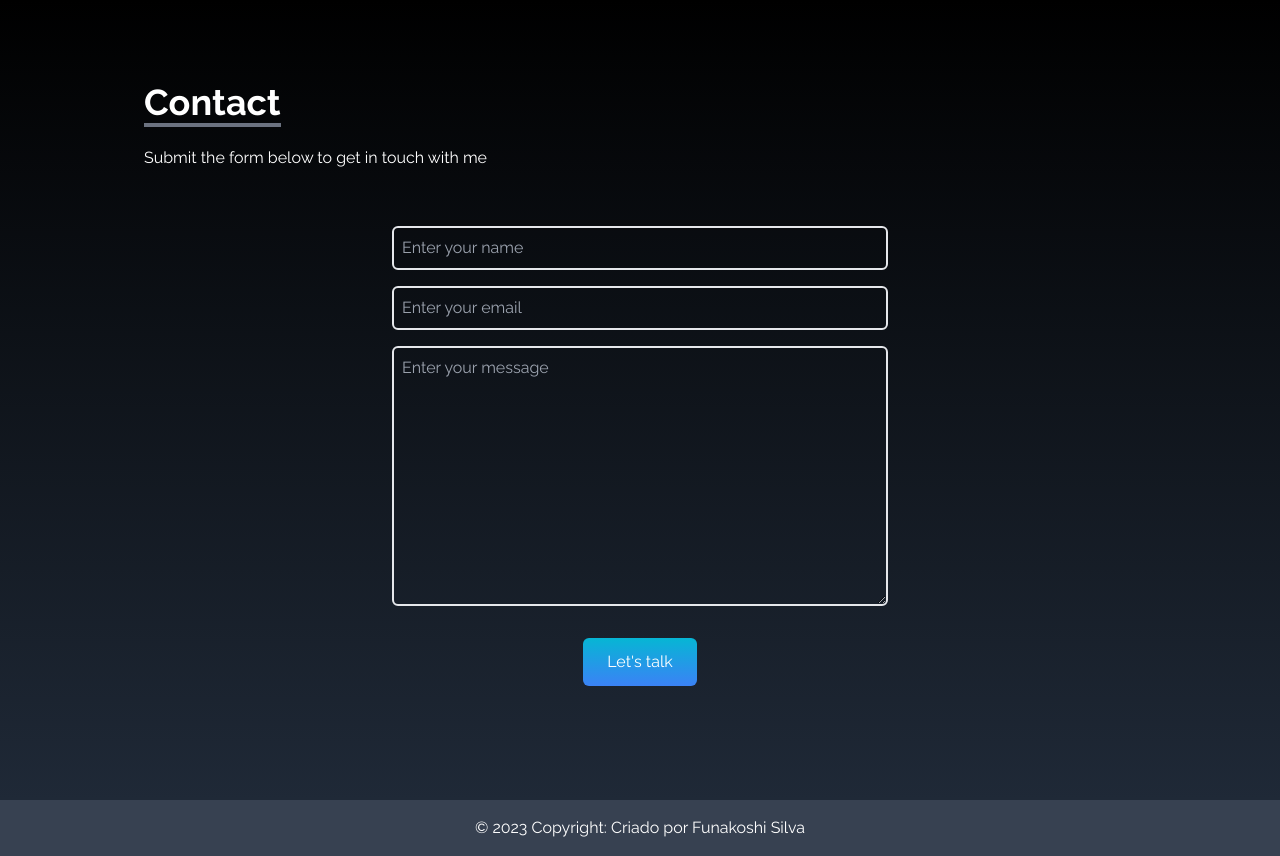
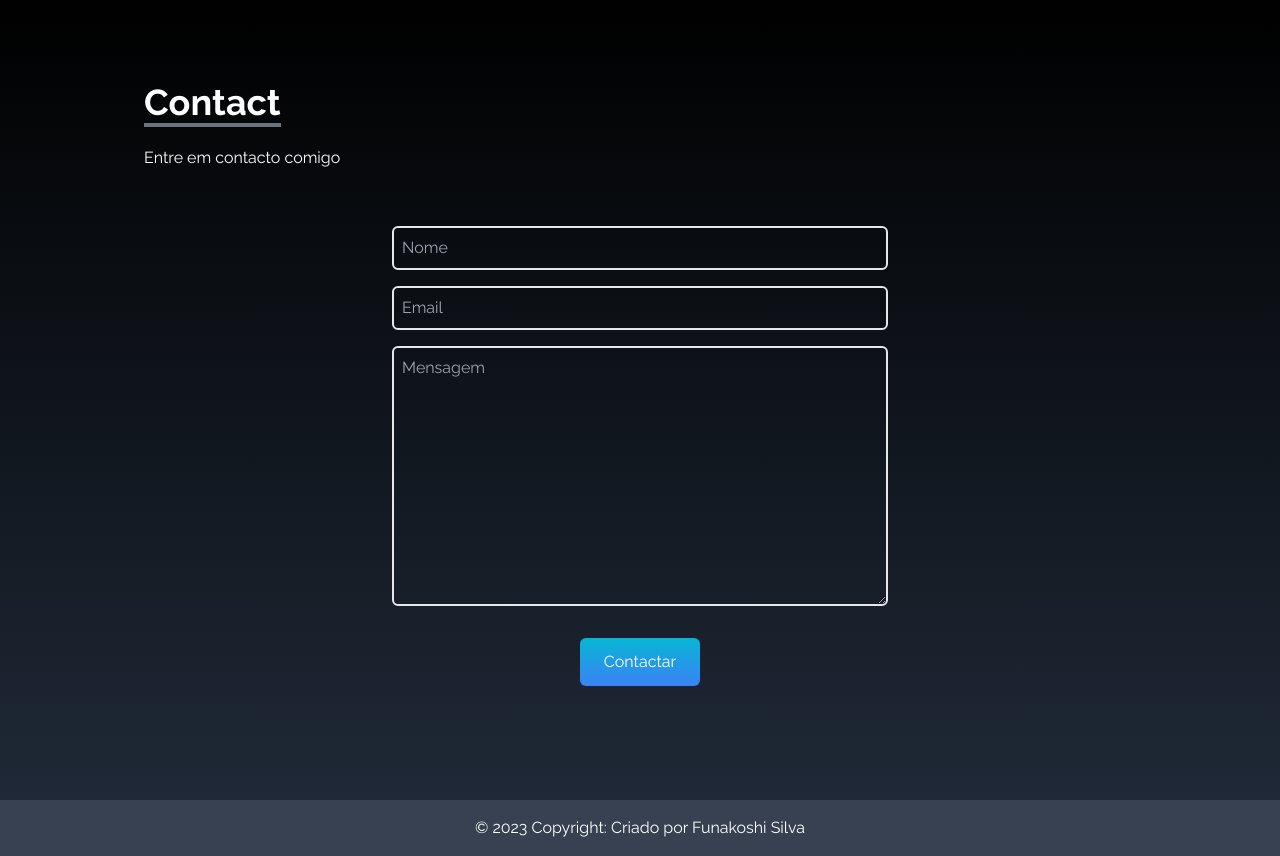
Before and after one commit to funakoshiapi/AdolfoCabilSite, a React (Create React App) app: page / in a window 1280 px wide. Shown: the part 2400-3256 px from the top of the page. Built offline with nearby package versions, Linux system fonts and the light colour scheme.

Commit message:
fixed style

```diff
--- a/src/components/Contact.js
+++ b/src/components/Contact.js
@@ -11,7 +11,7 @@ const Contact = () => {
           <p className="text-4xl font-bold inline border-b-4 border-gray-500">
             Contact
           </p>
-          <p className="py-6">Submit the form below to get in touch with me</p>
+          <p className="py-6">Entre em contacto comigo</p>
         </div>
 
         <div className=" flex justify-center items-center">
@@ -23,24 +23,24 @@ const Contact = () => {
             <input
               type="text"
               name="name"
-              placeholder="Enter your name"
+              placeholder="Nome"
               className="p-2 bg-transparent border-2 rounded-md text-white focus:outline-none"
             />
             <input
               type="text"
               name="email"
-              placeholder="Enter your email"
+              placeholder="Email"
               className="my-4 p-2 bg-transparent border-2 rounded-md text-white focus:outline-none"
             />
             <textarea
               name="message"
-              placeholder="Enter your message"
+              placeholder="Mensagem"
               rows="10"
               className="p-2 bg-transparent border-2 rounded-md text-white focus:outline-none"
             ></textarea>
 
             <button className="text-white bg-gradient-to-b from-cyan-500 to-blue-500 px-6 py-3 my-8 mx-auto flex items-center rounded-md hover:scale-110 duration-300">
-              Let's talk
+              Contactar
             </button>
           </form>
         </div>
```
